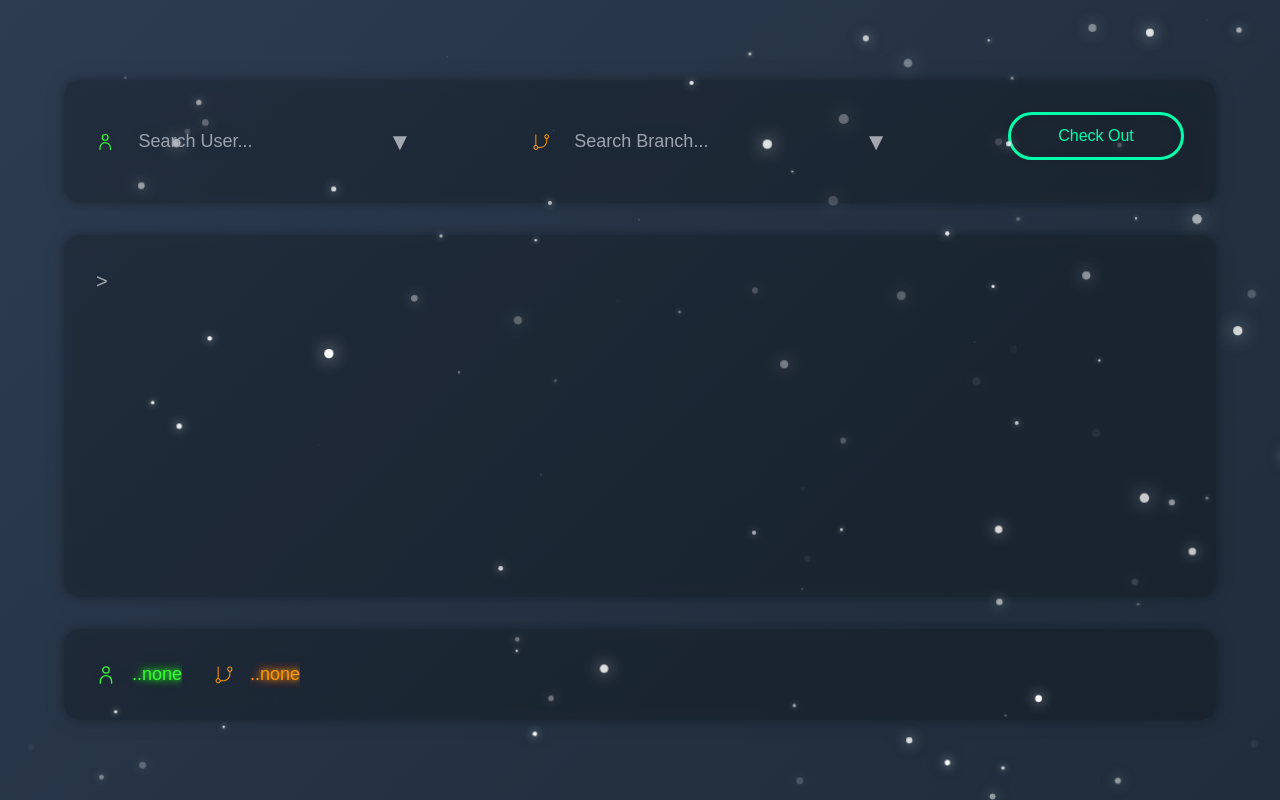
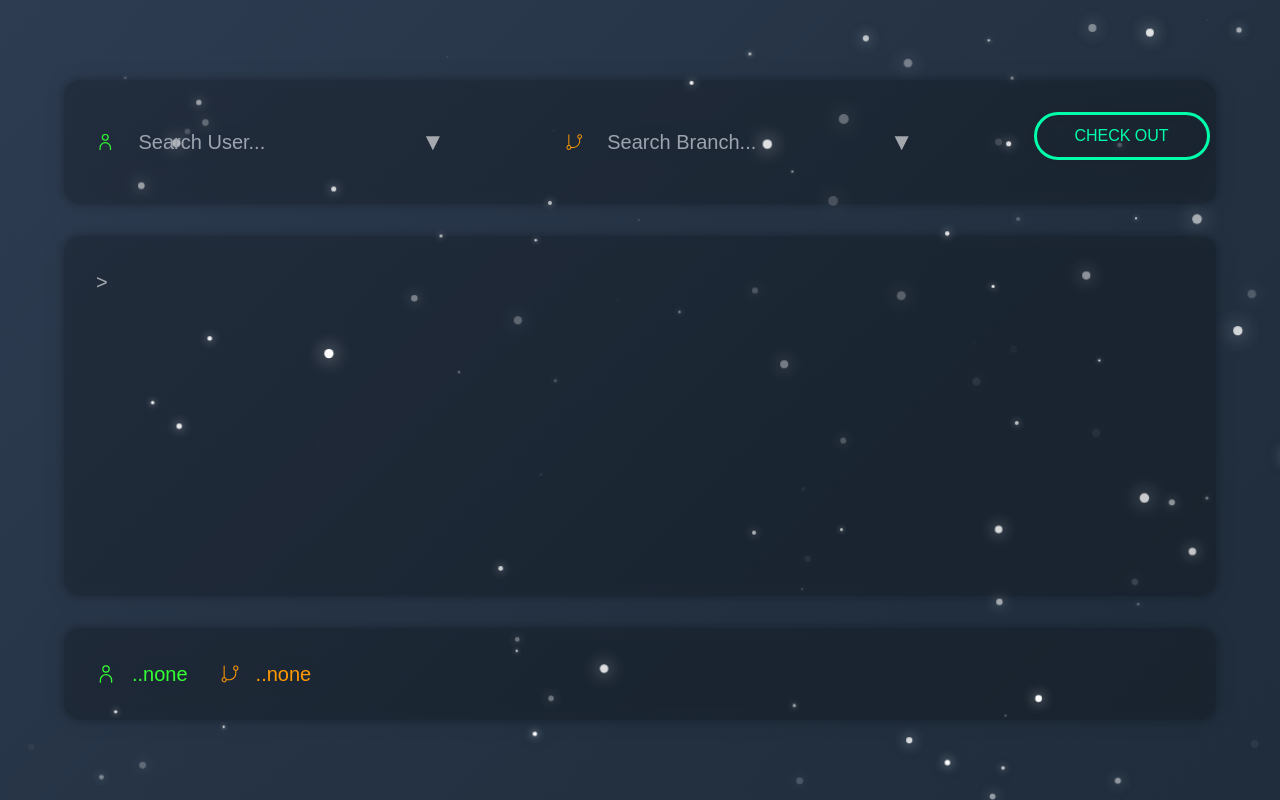
Before and after one commit to Lee-Ki-Bong/git-branch-tool, a Next.js app: page / in a window 1280 px wide. Shown: the top 800 px of the page. Built offline with nearby package versions, Linux system fonts and the light colour scheme.

Commit message:
🎨 UI 초안 완성

```diff
--- a/app/(root)/page.tsx
+++ b/app/(root)/page.tsx
@@ -26,13 +26,9 @@ export default function Home() {
         <div className="glass sub-padding flex max-xl:flex-col xl:gap-28">
           <Header />
         </div>
-
         <div className="glass sub-padding terminal flex-auto">
-          <span className={` ${cn(getStatusClassName())}`}>
-            {state.message}
-          </span>
+          <span className={`font-mono`}>{state.message}</span>
         </div>
-
         <div className="glass sub-padding svg--center flex flex-row gap-4">
           <Footer />
         </div>
--- a/app/components/Footer.tsx
+++ b/app/components/Footer.tsx
@@ -3,6 +3,7 @@ import React from "react"
 import SVGUser from "./svgs/SvgUser"
 import SvgGitBranch from "./svgs/SvgGitBranch"
 import { useGlobal } from "@/context/GlobalProvider"
+import { cn } from "@/util/util"
 
 const Footer = () => {
   const { state } = useGlobal()
@@ -10,13 +11,17 @@ const Footer = () => {
     <>
       <SVGUser width="20" height="20" className="text-neonGreen" />
       <p className="flex items-center truncate pr-4">
-        <span className="text-neonGreen text-shadow-neon-green qa__user__name truncate">
+        <span
+          className={`text-neonGreen qa__user__name truncate ${cn(state.userName !== "" ? "animate-blinkOnTime" : "")}`}
+        >
           {state.userName}
         </span>
       </p>
       <SvgGitBranch width="20" height="20" className="text-neonOrange" />
       <p className="flex flex-1 items-center truncate">
-        <span className="text-neonOrange text-shadow-neon-orange choice__branch__name truncate">
+        <span
+          className={`text-neonOrange choice__branch__name truncate ${cn(state.branchName !== "" ? "animate-blinkOnTime" : "")}`}
+        >
           {state.branchName}
         </span>
       </p>
--- a/app/components/Header.tsx
+++ b/app/components/Header.tsx
@@ -17,6 +17,17 @@ const Header = () => {
 
   const handleBranchChange = (branchName: string) => {
     dispatch({ type: ActionTypes.SET_BRANCH_NAME, payload: branchName })
+  }
+
+  const handleCheckOut = () => {
+    if (!state.userName || !state.branchName) {
+      dispatch({
+        type: ActionTypes.SET_MESSAGE,
+        payload: "Please select User and Branch."
+      })
+      return
+    }
+    alert(state.userName + " " + state.branchName + " 체크아웃")
   }
 
   return (
@@ -39,7 +50,10 @@ const Header = () => {
           onChange={(value) => handleBranchChange(value)}
         />
       </div>
-      <button className="button-neon-normal ml-auto max-sm:w-full">
+      <button
+        className="button-neon-normal ml-auto max-sm:w-full"
+        onClick={() => handleCheckOut()}
+      >
         Check Out
       </button>
     </>
--- a/app/globals.css
+++ b/app/globals.css
@@ -28,8 +28,8 @@
     animation: gradient 15s ease infinite;
     filter: drop-shadow(0 0 10px rgba(0, 0, 0, 0.2));
     font-family: Arial, Helvetica, sans-serif;
-    font-size: large;
-    @apply font-extralight;
+    /* font-size: large; */
+    @apply text-xl font-extralight;
   }
 
   @keyframes gradient {
@@ -88,7 +88,7 @@
     -webkit-transition: all 0.25s ease-in-out;
     transition: all 0.25s ease-in-out;
     color: var(--neon-normal);
-    @apply text-neonNormal button-shape;
+    @apply text-neonNormal button-shape uppercase;
   }
 
   .button-neon-normal:hover {
```
